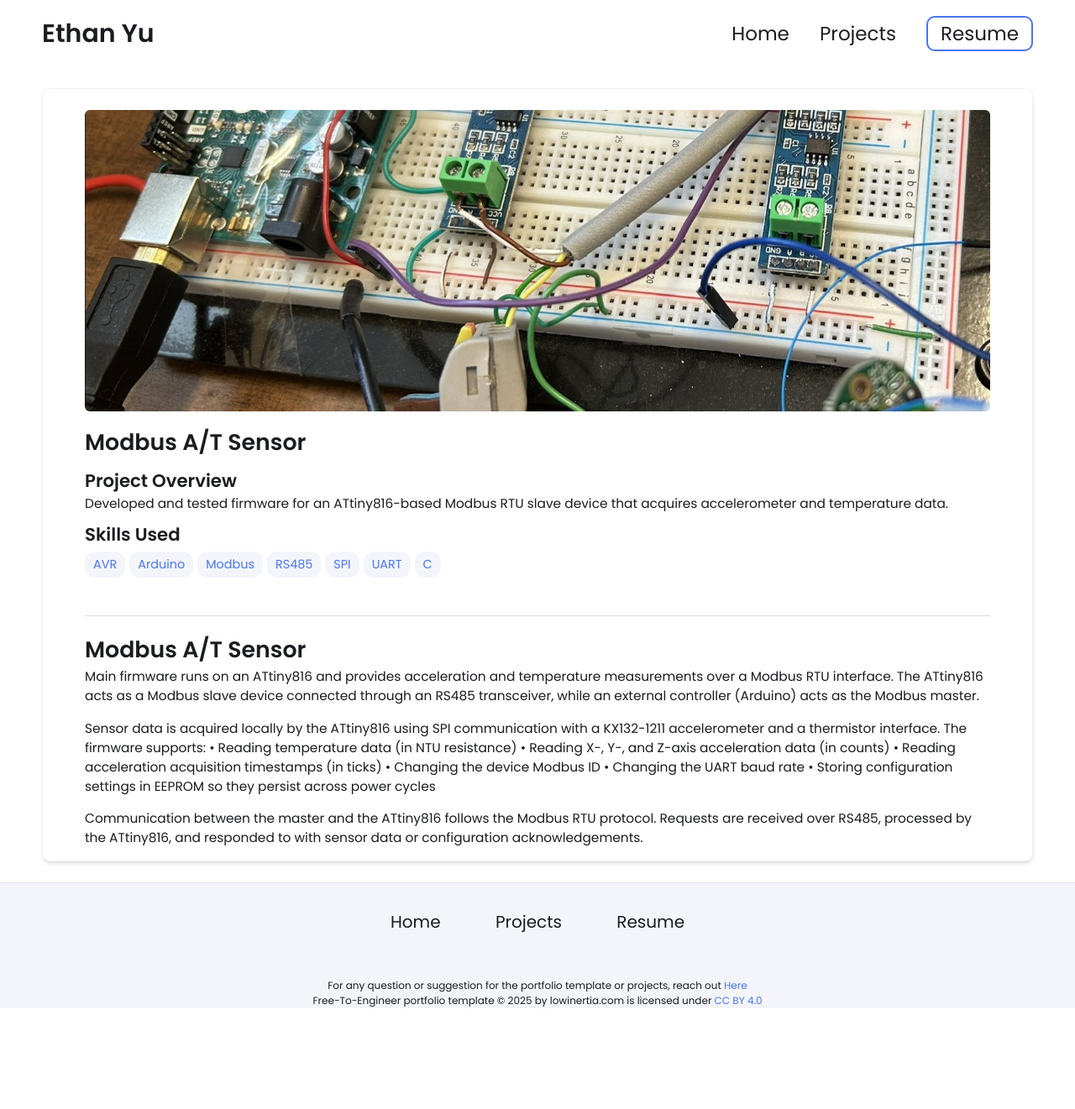
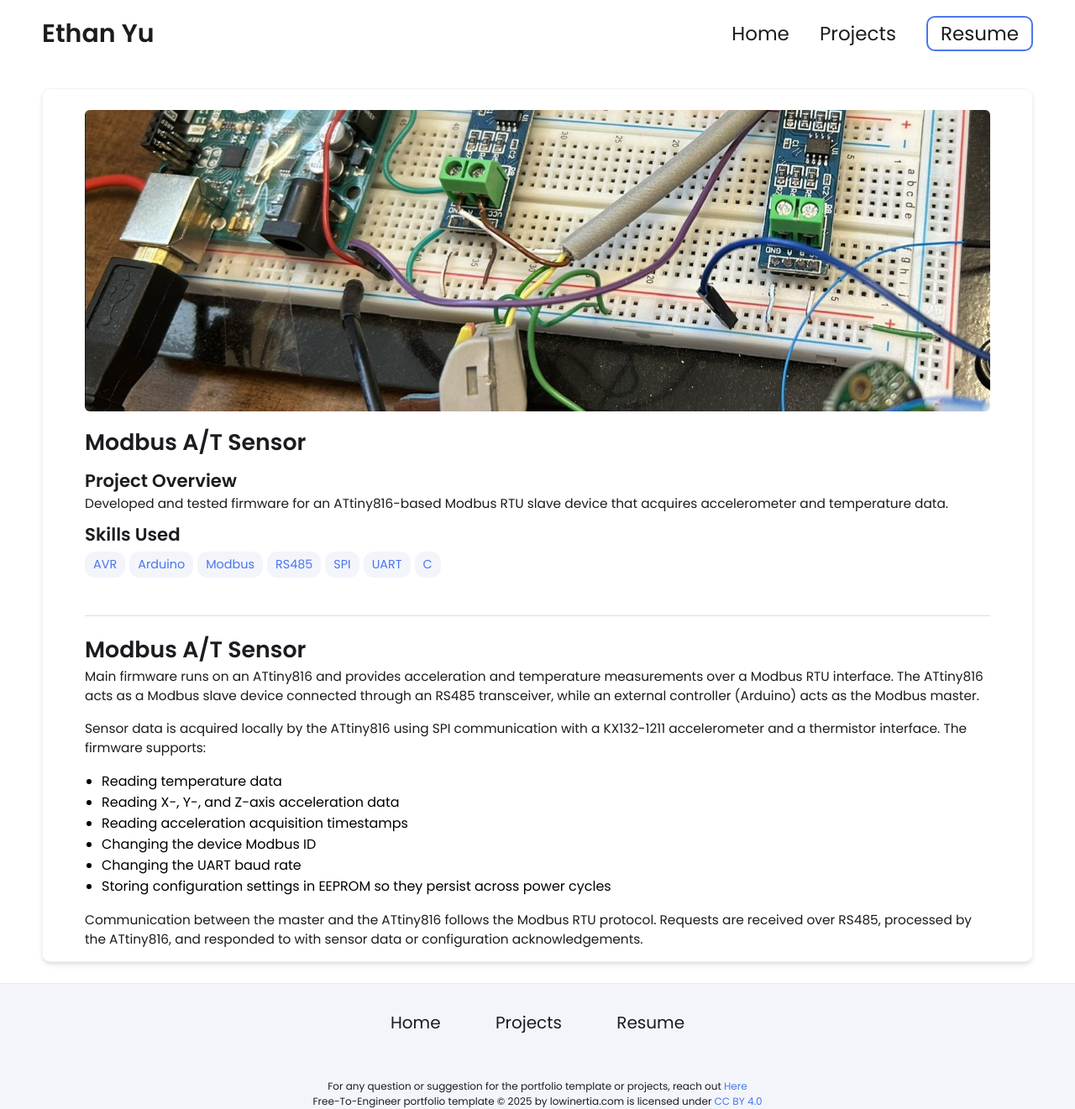
Before and after one commit to chaoqy/chaoqy.github.io, a Jekyll site: the page built from _projects/1_modbus_sensor/index.md, in a window 1280 px wide. Shown: the whole page at 84% size. Built offline with Jekyll 4.4.1, drawn with Linux system fonts in a browser that asks for light colours; before the commit the page ends 1201 px from its top, so only the background shows below that.

Commit message:
Update index.md

```diff
--- a/_projects/1_modbus_sensor/index.md
+++ b/_projects/1_modbus_sensor/index.md
@@ -18,11 +18,11 @@ main-image: /modbus_sensor.jpg
 Main firmware runs on an ATtiny816 and provides acceleration and temperature measurements over a Modbus RTU interface. The ATtiny816 acts as a Modbus slave device connected through an RS485 transceiver, while an external controller (Arduino) acts as the Modbus master.
 
 Sensor data is acquired locally by the ATtiny816 using SPI communication with a KX132-1211 accelerometer and a thermistor interface. The firmware supports:
-•	Reading temperature data (in NTU resistance)
-•	Reading X-, Y-, and Z-axis acceleration data (in counts)
-•	Reading acceleration acquisition timestamps (in ticks)
-•	Changing the device Modbus ID
-•	Changing the UART baud rate
-•	Storing configuration settings in EEPROM so they persist across power cycles
+-	Reading temperature data
+-	Reading X-, Y-, and Z-axis acceleration data
+-	Reading acceleration acquisition timestamps
+-	Changing the device Modbus ID
+-	Changing the UART baud rate
+-	Storing configuration settings in EEPROM so they persist across power cycles
 
 Communication between the master and the ATtiny816 follows the Modbus RTU protocol. Requests are received over RS485, processed by the ATtiny816, and responded to with sensor data or configuration acknowledgements.
```
